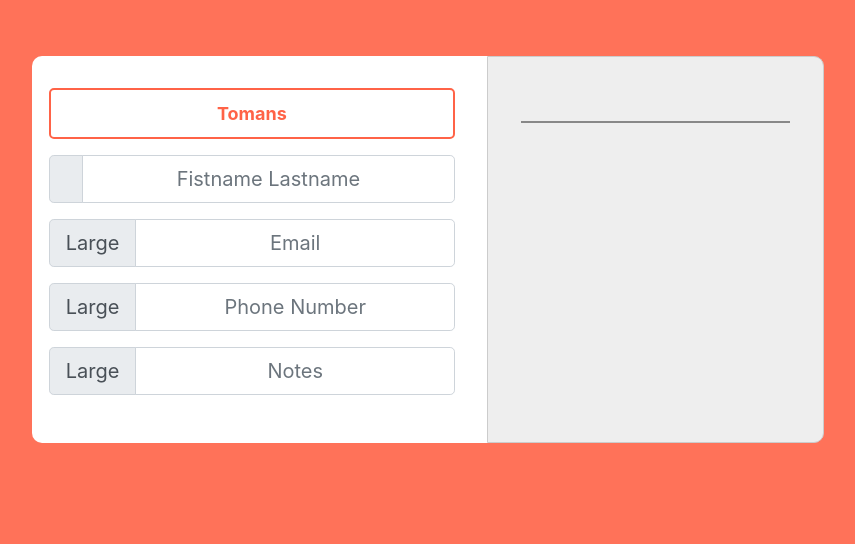
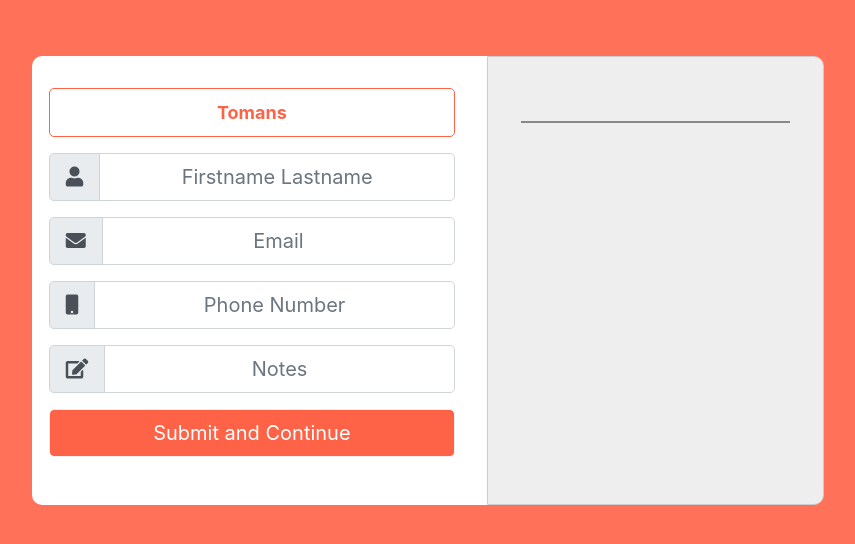
Before and after one commit to alistvt/bepardaz, a Django app: template transactions/templates/payment_form.html in a window 1280 px wide. Shown: the top 544 px of the page, without its empty margins (220-1075 px from the left). Run offline with Django 3.2, Linux system fonts and the light colour scheme; the template is opened without the code that fills it, so the values that code supplies are empty; some libraries are stand-ins or nearby versions.

Commit message:
creates payment form admin

```diff
--- a/merchants/models.py
+++ b/merchants/models.py
@@ -57,6 +57,11 @@ class PaymentForm(models.Model):
 
         super().save(*args, **kwargs)
 
+    def times_payed(self):
+        return self.transactions.all().count()
+
+    times_payed.short_description = _('times payed')
+
     @staticmethod
     def generate_link():
         while True:
--- a/transactions/static/css/payment_form.css
+++ b/transactions/static/css/payment_form.css
@@ -66,7 +66,7 @@ img.social-icon {
   color: tomato;
   font-size: 18px;
   font-weight: bold;
-  border: solid 2px tomato;
+  border: solid 1px tomato;
   padding: 10px;
   text-align: center;
   border-radius: 5px;
@@ -74,3 +74,16 @@ img.social-icon {
 input {
   text-align: center;
 }
+
+#submit-button {
+  background-color: tomato;
+  border: solid 1px #eee;
+
+}
+#submit-button:hover {
+  background-color: hsla(9, 100%, 64%, 0.9);
+
+}
+.fa {
+  border-color: black;
+}
--- a/transactions/templates/payment_form.html
+++ b/transactions/templates/payment_form.html
@@ -47,27 +47,33 @@
              <p id="payment_amount">{{ pf.payment_amount }} Tomans</p>
              <div class="input-group mb-3 input-group-lg">
                <div class="input-group-prepend">
-                 <span class="input-group-text "><i class="fas fa-user-o"></i></span>
+                 <span class="input-group-text "><i class="fa fa-user" aria-hidden="true"></i></span>
                </div>
-               <input type="text" class="form-control" placeholder="Fistname Lastname">
+               <input type="text" class="form-control" placeholder="Firstname Lastname">
              </div>
              <div class="input-group mb-3 input-group-lg myinputs">
                <div class="input-group-prepend">
-                 <span class="input-group-text">Large</span>
+                 <span class="input-group-text"><i class="fa fa-envelope"></i></span>
                </div>
                <input type="text" class="form-control" placeholder="Email">
              </div>
                 <div class="input-group mb-3 input-group-lg">
                <div class="input-group-prepend">
-                 <span class="input-group-text">Large</span>
+                 <span class="input-group-text"><i class="fa fa-mobile"></i></span>
                </div>
                <input type="text" class="form-control" placeholder="Phone Number">
              </div>
              <div class="input-group mb-3 input-group-lg myinputs">
                <div class="input-group-prepend">
-                 <span class="input-group-text">Large</span>
+                 <span class="input-group-text"><i class="fa fa-edit"></i></span>
                </div>
                <input type="text" class="form-control" placeholder="Notes">
+             </div>
+             <div class="input-group mb-3 input-group-lg myinputs">
+{#               <div class="input-group-prepend">#}
+{#                 <span class="input-group-text">Large</span>#}
+{#               </div>#}
+                <input type="submit" class="form-control btn btn-primary" id="submit-button" value="Submit and Continue"></input>
              </div>
             </form>
           </div>
```
Also changed, not shown: merchants/admin.py (+37 -1 lines).
